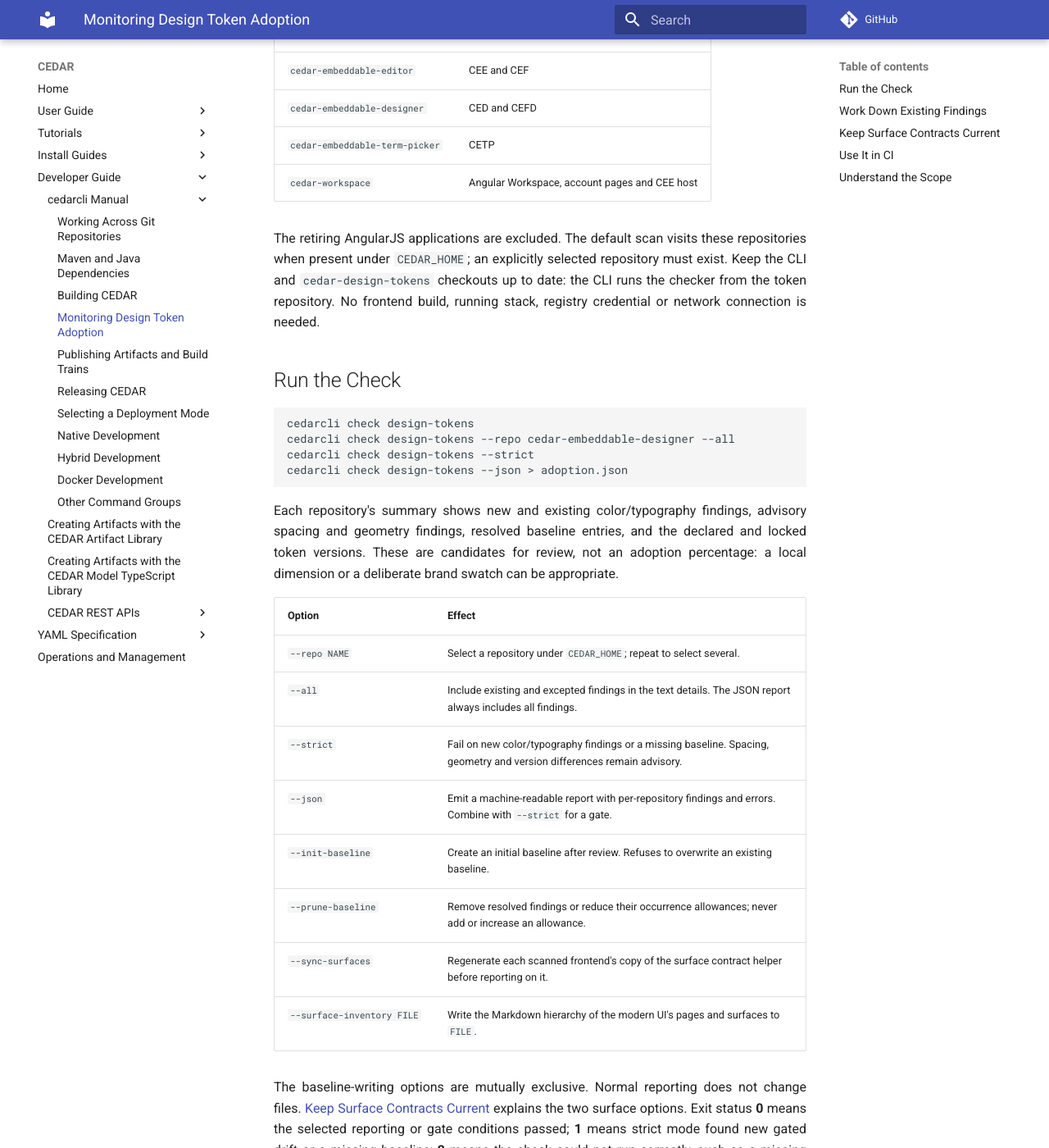
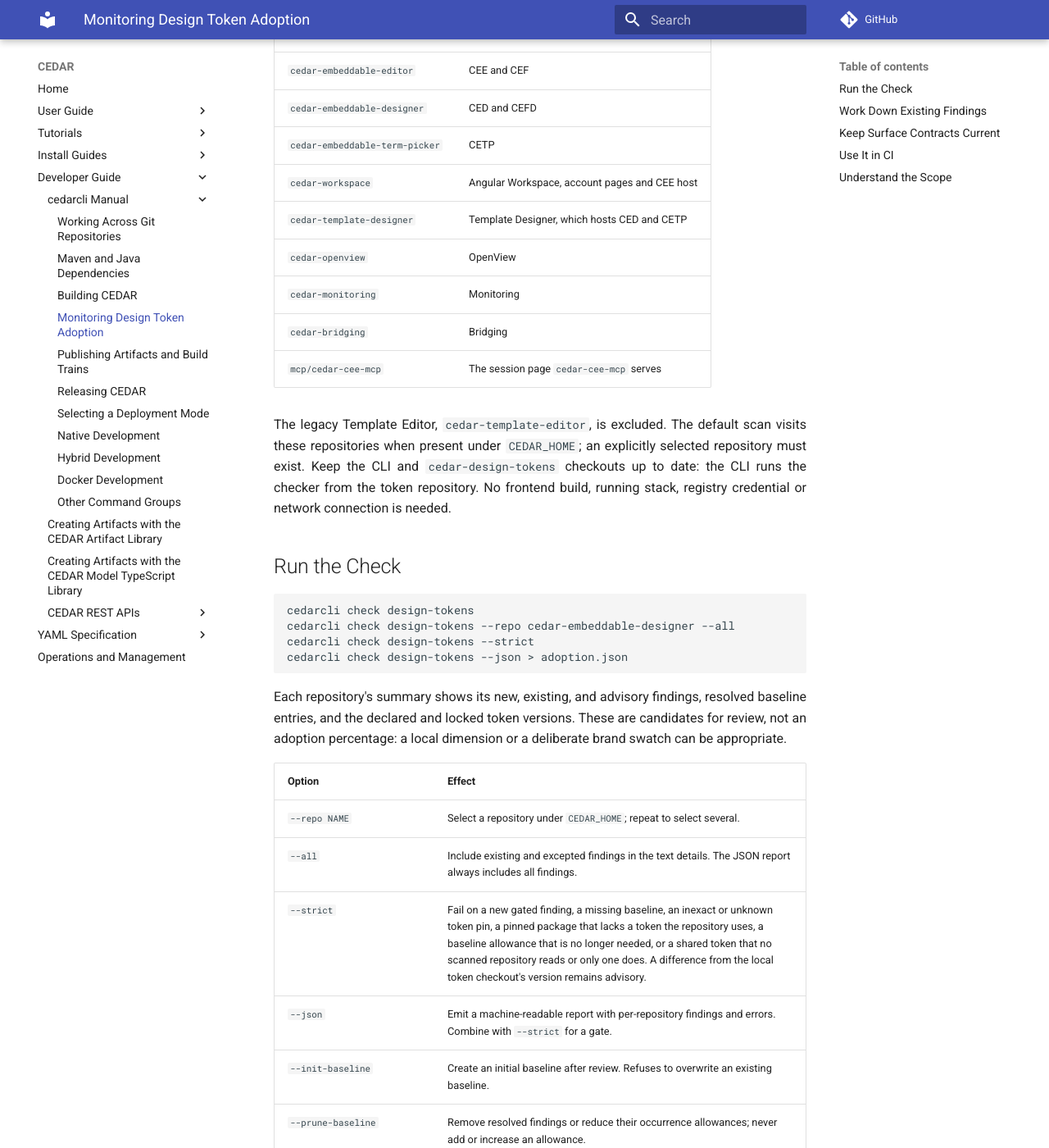
Before and after one commit to metadatacenter/cedar-mkdocs, an MkDocs documentation site: the page built from docs/developer-guide/cedarcli/design-tokens.md, in a window 1280 px wide and 1400 px high, scrolled down 229 px. Shown: the whole window at 82% size. Built offline with MkDocs 1.6.1 and Material for MkDocs 9.7.7, drawn with Linux system fonts in a browser that asks for light colours; comment, search, counter and statistics services are not loaded; some of the changed text lies outside the part shown.

Commit message:
Describe the repositories and gates check design-tokens has
The design-token chapter listed four repositories where the checker
scans nine, said the retiring AngularJS applications are excluded where
Template Designer is scanned and only the legacy Template Editor is not,
and described --strict as failing on new colour and typography findings
or a missing baseline. It also fails on inexact or unknown pins, pins
missing a used token, stale allowances and shared tokens with fewer than
two readers, and from a baseline's policy level 2 every finding gates,
spacing and geometry included. The chapter and the summary paragraph in
Other Command Groups now say so.

Co-Authored-By: Claude Opus 5.5 <noreply@anthropic.com>

````diff
--- a/docs/developer-guide/cedarcli/design-tokens.md
+++ b/docs/developer-guide/cedarcli/design-tokens.md
@@ -1,18 +1,24 @@
 # Monitoring Design Token Adoption
 
-`cedarcli check design-tokens` tracks shared styling across the embeddable components and modern Workspace:
+`cedarcli check design-tokens` tracks shared styling across the embeddable components and the
+applications that host them:
 
-| Repository | Components |
+| Repository | Covers |
 | --- | --- |
 | `cedar-embeddable-editor` | CEE and CEF |
 | `cedar-embeddable-designer` | CED and CEFD |
 | `cedar-embeddable-term-picker` | CETP |
 | `cedar-workspace` | Angular Workspace, account pages and CEE host |
+| `cedar-template-designer` | Template Designer, which hosts CED and CETP |
+| `cedar-openview` | OpenView |
+| `cedar-monitoring` | Monitoring |
+| `cedar-bridging` | Bridging |
+| `mcp/cedar-cee-mcp` | The session page `cedar-cee-mcp` serves |
 
-The retiring AngularJS applications are excluded. The default scan visits these repositories when
-present under `CEDAR_HOME`; an explicitly selected repository must exist. Keep the CLI and
-`cedar-design-tokens` checkouts up to date: the CLI runs the checker from the token repository.
-No frontend build, running stack, registry credential or network connection is needed.
+The legacy Template Editor, `cedar-template-editor`, is excluded. The default scan visits these
+repositories when present under `CEDAR_HOME`; an explicitly selected repository must exist. Keep the
+CLI and `cedar-design-tokens` checkouts up to date: the CLI runs the checker from the token
+repository. No frontend build, running stack, registry credential or network connection is needed.
 
 ## Run the Check
 
@@ -23,8 +29,8 @@ cedarcli check design-tokens --strict
 cedarcli check design-tokens --json > adoption.json
 ```
 
-Each repository's summary shows new and existing color/typography findings, advisory spacing and
-geometry findings, resolved baseline entries, and the declared and locked token versions. These
+Each repository's summary shows its new, existing, and advisory findings, resolved baseline
+entries, and the declared and locked token versions. These
 are candidates for review, not an adoption percentage: a local dimension or a deliberate brand
 swatch can be appropriate.
 
@@ -32,7 +38,7 @@ swatch can be appropriate.
 | --- | --- |
 | `--repo NAME` | Select a repository under `CEDAR_HOME`; repeat to select several. |
 | `--all` | Include existing and excepted findings in the text details. The JSON report always includes all findings. |
-| `--strict` | Fail on new color/typography findings or a missing baseline. Spacing, geometry and version differences remain advisory. |
+| `--strict` | Fail on a new gated finding, a missing baseline, an inexact or unknown token pin, a pinned package that lacks a token the repository uses, a baseline allowance that is no longer needed, or a shared token that no scanned repository reads or only one does. A difference from the local token checkout's version remains advisory. |
 | `--json` | Emit a machine-readable report with per-repository findings and errors. Combine with `--strict` for a gate. |
 | `--init-baseline` | Create an initial baseline after review. Refuses to overwrite an existing baseline. |
 | `--prune-baseline` | Remove resolved findings or reduce their occurrence allowances; never add or increase an allowance. |
@@ -42,9 +48,13 @@ swatch can be appropriate.
 The baseline-writing options are mutually exclusive. Normal reporting does not change files.
 [Keep Surface Contracts Current](#keep-surface-contracts-current) explains the two surface options.
 Exit status **0** means the selected reporting or gate conditions passed; **1** means strict mode
-found new gated drift or a missing baseline; **2** means the check could not run correctly, such
+found one of the conditions it fails on; **2** means the check could not run correctly, such
 as a missing checker, invalid baseline or invalid arguments. Without `--strict`, findings alone
 do not fail the command.
+
+Which findings gate depends on the policy level each baseline records. At level 1, color and
+typography findings gate, while spacing and geometry findings are advisory. From level 2, every
+finding gates.
 
 ## Work Down Existing Findings
 
````
Also changed, not shown: docs/developer-guide/cedarcli/other-commands.md (+4 -4 lines).
